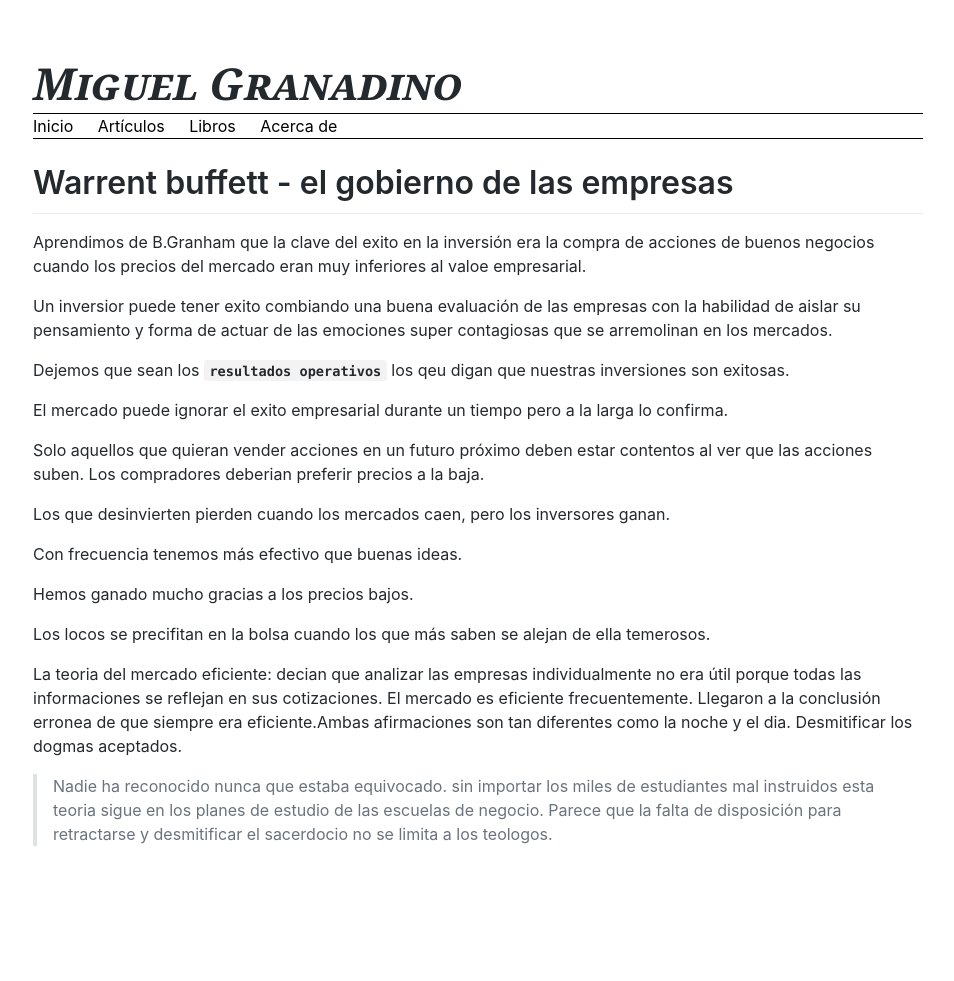
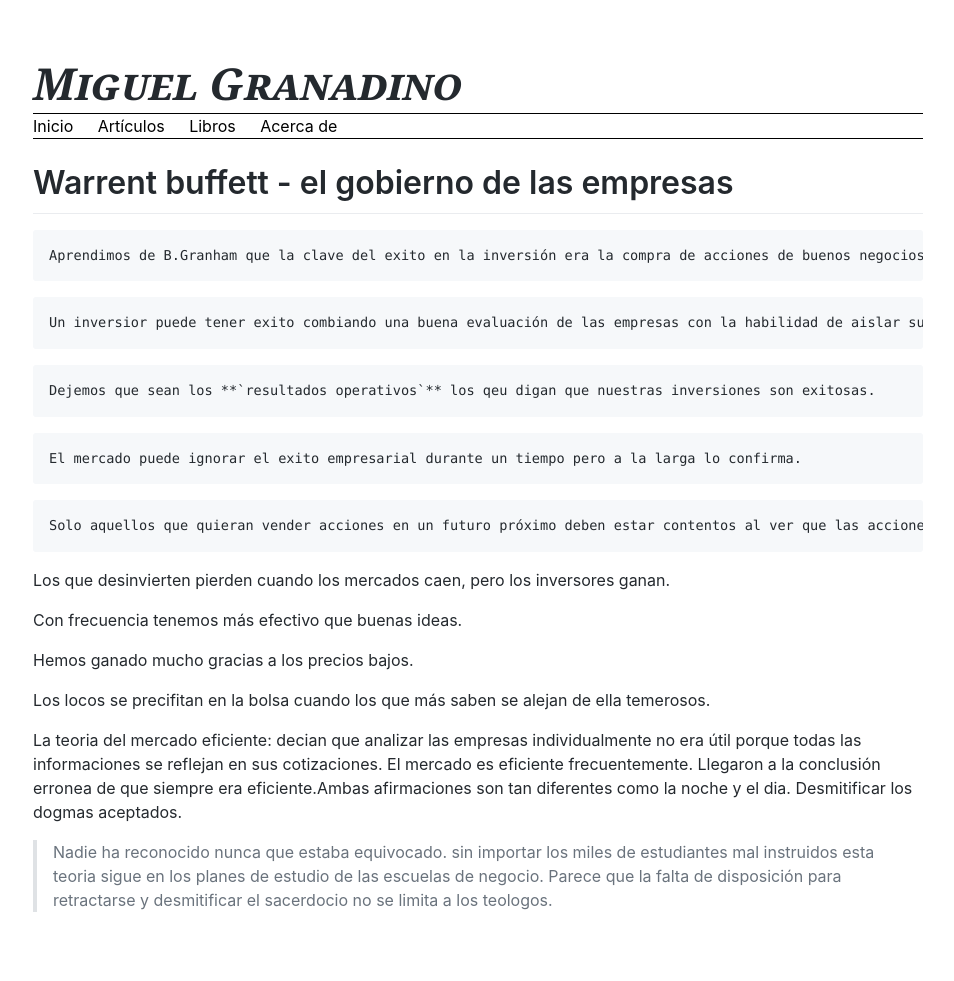
Before and after one commit to Akira3030/formacion, a Jekyll site: the page built from articulos/warrent-buffet-gobierno-empresas.md, in a window 1280 px wide. Shown: the whole page, without its empty margins (162-1116 px from the left). Built offline with Jekyll 4.4.1, drawn with Linux system fonts in a browser that asks for light colours; our own code applies the rules of GitHub Pages for plain Markdown files; before the commit the page ends 915 px from its top, so only the background shows below that.

Commit message:
Update warrent-buffet-gobierno-empresas.md

````diff
--- a/articulos/warrent-buffet-gobierno-empresas.md
+++ b/articulos/warrent-buffet-gobierno-empresas.md
@@ -1,14 +1,24 @@
 # Warrent buffett - el gobierno de las empresas
 
+```sh
 Aprendimos de B.Granham que la clave del exito en la inversión era la compra de acciones de buenos negocios cuando los precios del mercado eran muy inferiores al valoe empresarial.
+```
 
+```
 Un inversior puede tener exito combiando una buena evaluación de las empresas con la habilidad de aislar su pensamiento y forma de actuar de las emociones super contagiosas que se arremolinan en los mercados.
+```
 
+```
 Dejemos que sean los **`resultados operativos`** los qeu digan que nuestras inversiones son exitosas.
+```
 
+```
 El mercado puede ignorar el exito empresarial durante un tiempo pero a la larga lo confirma.
+```
 
+```
 Solo aquellos que quieran vender acciones en un futuro próximo deben estar contentos al ver que las acciones suben. Los compradores deberian preferir precios a la baja.
+```
 
 Los que desinvierten pierden cuando los mercados caen, pero los inversores ganan.
 
````
